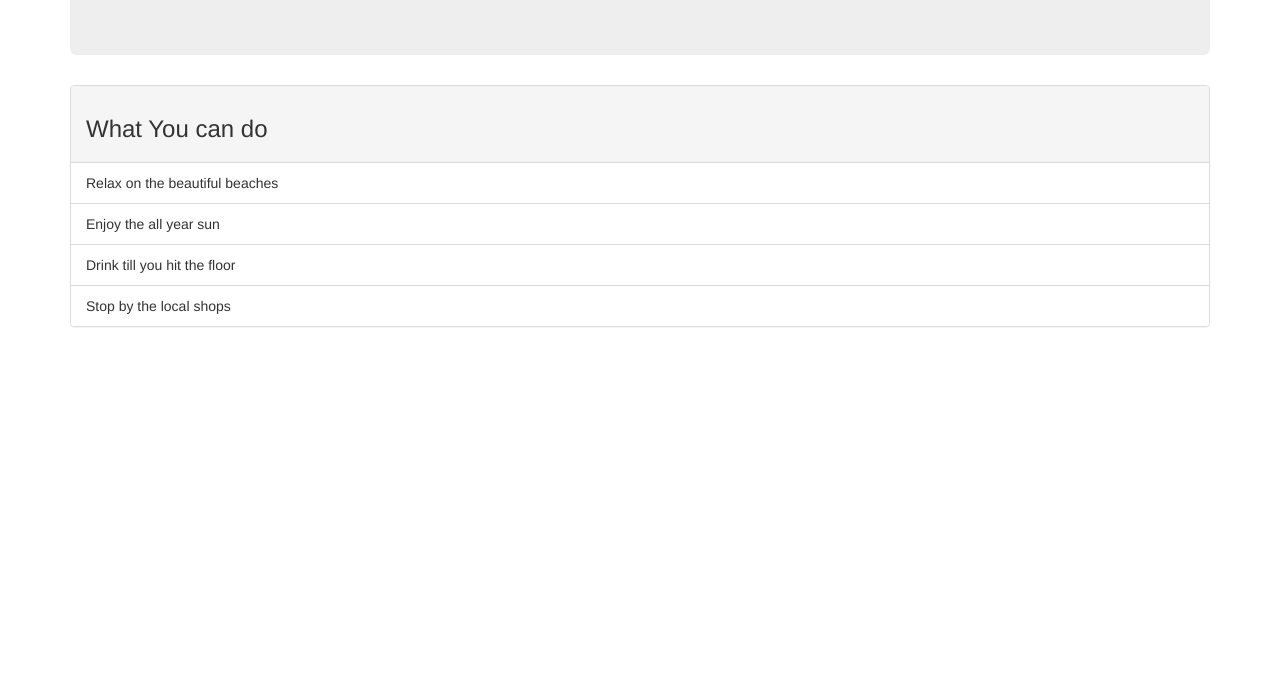
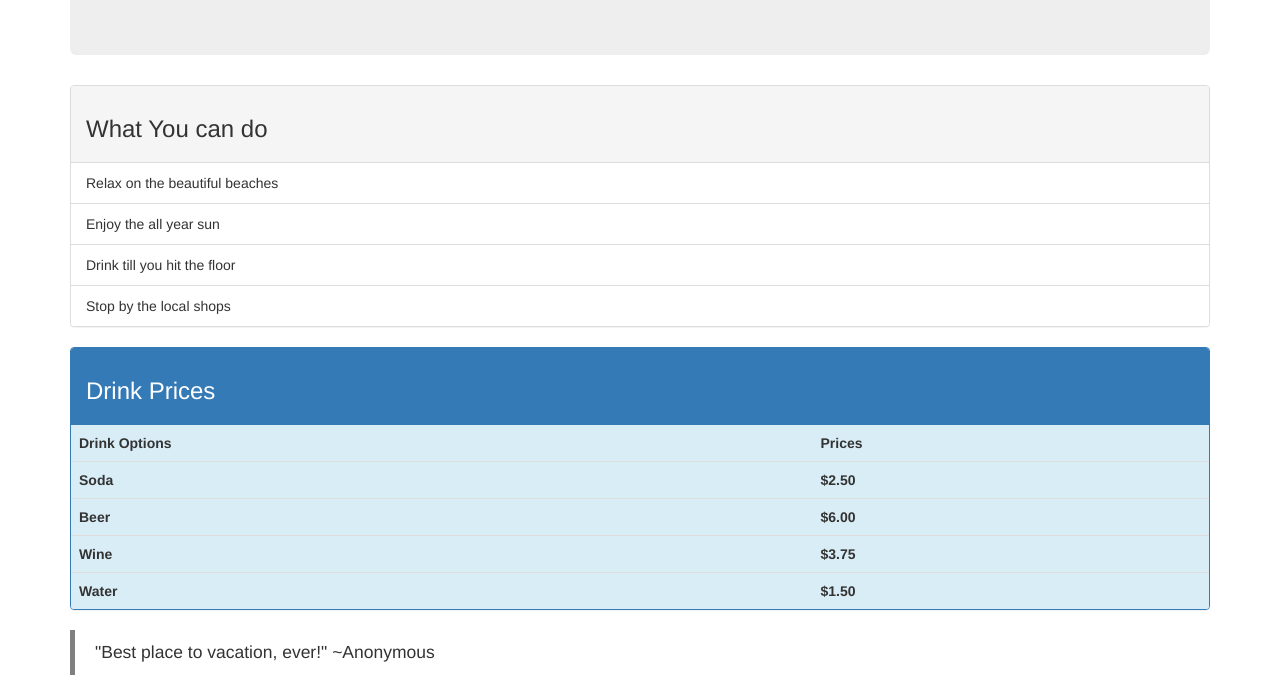
Before and after one commit to Znergy/Vacation, a plain HTML site: page index.html in a window 1280 px wide. Shown: the part 166-861 px from the top of the page. Before the commit the page ends 800 px from the top, so only its background shows below. Drawn offline with Linux system fonts and the light colour scheme.

Commit message:
add blockquotes and a table

```diff
--- /dev/null
+++ b/css/styles.css
@@ -0,0 +1,3 @@
+blockquote{
+  border-color: grey;
+}
--- a/index.html
+++ b/index.html
@@ -4,6 +4,7 @@
     <meta charset="utf-8">
     <title>Vacation</title>
     <link href="css/bootstrap.css" type="text/css" rel="stylesheet">
+    <link href="css/styles.css" type="text/css" rel="stylesheet">
   </head>
   <body>
     <div class="container">
@@ -22,6 +23,38 @@
           <li class="bg-success list-group-item">Stop by the local shops</li>
         </ul>
       </div>
+      <div class="panel panel-primary">
+        <div class="panel-heading">
+          <h3>Drink Prices</h3>
+        </div>
+        <table class="table">
+          <tr class="bg-info">
+            <th>Drink Options</th>
+            <th>Prices</th>
+          </tr>
+          <tr class="bg-info">
+            <th>Soda</th>
+            <th>$2.50</th>
+          </tr>
+          <tr class="bg-info">
+            <th>Beer</th>
+            <th>$6.00</th>
+          </tr>
+          <tr class="bg-info">
+            <th>Wine</th>
+            <th>$3.75</th>
+          </tr>
+          <tr class="bg-info">
+            <th>Water</th>
+            <th>$1.50</th>
+          </tr>
+        </table>
+      </div>
+      <div>
+        <blockquote>
+          "Best place to vacation, ever!" ~Anonymous
+        </blockquote>
+      </div>
     </div>
   </body>
 </html>
```
